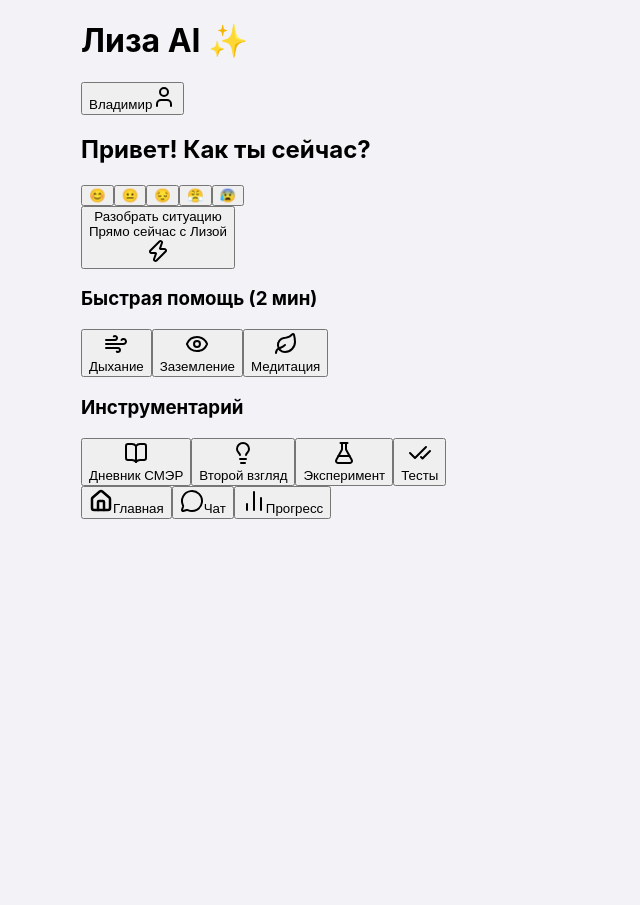
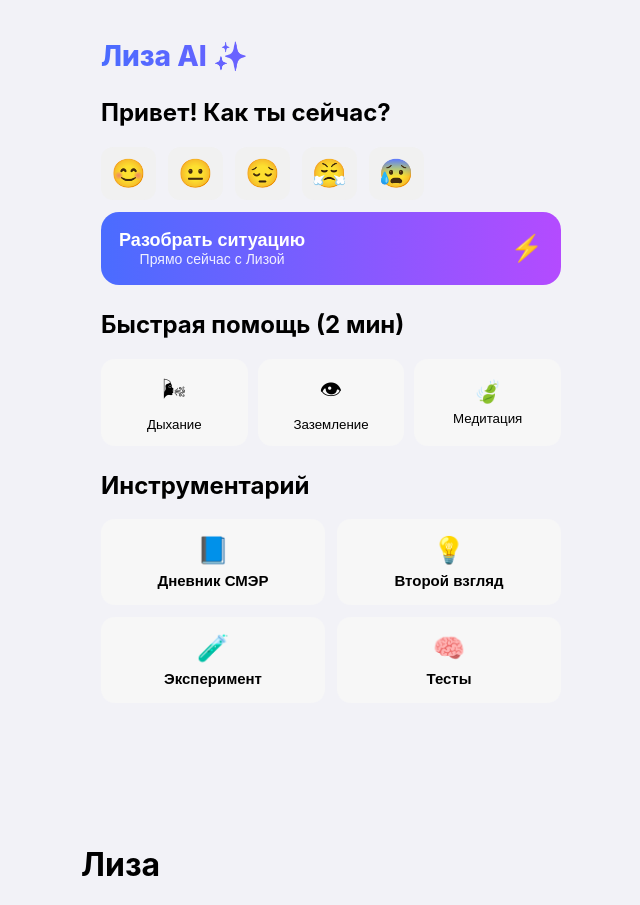
Before and after one commit to v8152123-blip/liza-web, a React (Vite) app: page / in a window 1280 px wide. Shown: the top 905 px of the page, without its empty margins (309-949 px from the left). Built offline with nearby package versions, Linux system fonts and the light colour scheme.

Commit message:
главный экна

```diff
--- a/src/App.jsx
+++ b/src/App.jsx
@@ -1,36 +1,18 @@
-import React, { useState, useEffect } from 'react';
-import HomeView from './components/HomeView';
-import ChatView from './components/ChatView';
-import TabBar from './components/TabBar';
+import HomeView from "./components/HomeView";
+import ChatView from "./components/ChatView";
+import { useState } from "react";
 
-function App() {
-  const [activeTab, setActiveTab] = useState('home');
+export default function App() {
+  const [messages, setMessages] = useState([]);
 
-  useEffect(() => {
-    // Инициализация Telegram Mini App
-    const tg = window.Telegram?.WebApp;
-    if (tg) {
-      tg.ready();
-      tg.expand(); // Разворачиваем на весь экран
-
-      // Можно задать цвет хедера под наш фон
-      tg.setHeaderColor('#F2F2F7');
-    }
-  }, []);
+  const sendToChat = (text) => {
+    setMessages((prev) => [...prev, { text, isUser: true }]);
+  };
 
   return (
-    <div className="h-screen flex flex-col bg-[#F2F2F7] overflow-hidden">
-      {/* Область контента */}
-      <div className="flex-1 overflow-y-auto">
-        {activeTab === 'home' && <HomeView setActiveTab={setActiveTab} />}
-        {activeTab === 'chat' && <ChatView />}
-        {/* Здесь позже добавим ProfileView */}
-      </div>
-
-      {/* Нижнее меню навигации */}
-      <TabBar activeTab={activeTab} setActiveTab={setActiveTab} />
-    </div>
+    <>
+      <HomeView onSendToChat={sendToChat} />
+      <ChatView messages={messages} />
+    </>
   );
 }
-
-export default App;
--- a/src/components/ChatView.jsx
+++ b/src/components/ChatView.jsx
@@ -1,111 +1,94 @@
 import React, { useState, useEffect, useRef } from 'react';
-import { Send, Info, Trash2 } from 'lucide-react';
+import { Send } from 'lucide-react';
 import { motion } from 'framer-motion';
 
 const ChatView = () => {
   const [inputText, setInputText] = useState('');
   const [messages, setMessages] = useState([]);
   const [isTyping, setIsTyping] = useState(false);
-
   const messagesEndRef = useRef(null);
 
-  // Инициализация (добавь вызов haptic, если нужно)
   useEffect(() => {
-    // В Telegram Mini App:
-    if (window.Telegram?.WebApp) {
-      window.Telegram.WebApp.ready();
-    }
-
-    const savedMessages = localStorage.getItem('liza_chat_history');
-    if (savedMessages) {
-      setMessages(JSON.parse(savedMessages));
-    } else {
-      setMessages([{
-        id: '1',
-        text: "Привет! 👋 Я Лиза, твоя точка опоры. Как ты себя чувствуешь сегодня?",
-        isUser: false
-      }]);
-    }
+    // Начальное сообщение
+    setMessages([{
+      id: '1',
+      text: "Привет! 👋 Я Лиза. Как ты себя чувствуешь?",
+      isUser: false
+    }]);
   }, []);
 
   useEffect(() => {
     messagesEndRef.current?.scrollIntoView({ behavior: 'smooth' });
   }, [messages, isTyping]);
 
-  const handleSend = async () => {
-    if (!inputText.trim() || isTyping) return;
-
-    // Легкая вибрация при нажатии
+  const handleSend = () => {
+    if (!inputText.trim()) return;
     window.Telegram?.WebApp?.HapticFeedback?.impactOccurred('light');
 
-    const userText = inputText.trim();
+    const userMsg = { id: Date.now().toString(), text: inputText, isUser: true };
+    setMessages(prev => [...prev, userMsg]);
     setInputText('');
-    setMessages(prev => [...prev, { id: Date.now().toString(), text: userText, isUser: true }]);
     setIsTyping(true);
 
-    try {
-      const response = await fetch('https://api.gemini-liza.ru/v1/chat', {
-        method: 'POST',
-        headers: { 'Content-Type': 'application/json' },
-        body: JSON.stringify({ prompt: userText, model: "gemini-2.5-flash" })
-      });
-      const data = await response.json();
-      setMessages(prev => [...prev, { id: Date.now().toString(), text: data.reply || "...", isUser: false }]);
+    // Имитация ответа
+    setTimeout(() => {
+      setMessages(prev => [...prev, { id: (Date.now()+1).toString(), text: "Я здесь, слушаю тебя.", isUser: false }]);
+      setIsTyping(false);
       window.Telegram?.WebApp?.HapticFeedback?.notificationOccurred('success');
-    } catch (e) {
-      console.error(e);
-    } finally {
-      setIsTyping(false);
-    }
+    }, 1500);
   };
 
   return (
     <div className="flex flex-col h-screen bg-[#F2F2F7]">
-      {/* ХЕДЕР В СТИЛЕ IOS */}
-      <div className="bg-[#F2F2F7]/80 backdrop-blur-xl px-5 py-4 border-b border-black/5 z-10">
-        <h1 className="text-[28px] font-bold tracking-tight text-gray-900">Лиза</h1>
+      {/* --- IOS ХЕДЕР (GLASS EFFECT) --- */}
+      <div className="sticky top-0 bg-[#F2F2F7]/80 backdrop-blur-2xl border-b border-black/5 px-6 py-4 pt-10 z-20">
+        <h1 className="text-[17px] font-semibold text-center">Лиза</h1>
       </div>
 
-      {/* СПИСОК СООБЩЕНИЙ */}
-      <div className="flex-1 overflow-y-auto p-4 space-y-4">
+      {/* --- СООБЩЕНИЯ --- */}
+      <div className="flex-1 overflow-y-auto px-4 py-6 space-y-4">
         {messages.map((m) => (
-          <div key={m.id} className={`flex ${m.isUser ? 'justify-end' : 'justify-start'}`}>
-            <div className={`max-w-[85%] px-5 py-3 shadow-[0_2px_8px_rgba(0,0,0,0.06)] ${
+          <motion.div
+            initial={{ opacity: 0, y: 10 }} animate={{ opacity: 1, y: 0 }}
+            key={m.id}
+            className={`flex ${m.isUser ? 'justify-end' : 'justify-start'}`}
+          >
+            <div className={`max-w-[80%] px-4 py-2.5 text-[17px] leading-[1.3] ${
                 m.isUser
-                  ? 'bg-[#007AFF] text-white rounded-[20px] rounded-br-[6px]'
-                  : 'bg-white text-gray-900 rounded-[20px] rounded-bl-[6px]'
+                  ? 'bg-[#007AFF] text-white rounded-[18px] rounded-br-[4px]'
+                  : 'bg-white text-black rounded-[18px] rounded-bl-[4px] shadow-sm'
               }`}>
-              <p className="text-[17px] leading-6 font-medium">{m.text}</p>
+              {m.text}
             </div>
-          </div>
+          </motion.div>
         ))}
         {isTyping && (
           <div className="flex justify-start">
-            <div className="bg-white shadow-sm px-5 py-4 rounded-[20px] rounded-bl-[6px] flex gap-1.5">
-              <motion.div animate={{ opacity: [0.3, 1, 0.3] }} transition={{ repeat: Infinity, duration: 1 }} className="w-2 h-2 bg-gray-300 rounded-full" />
-              <motion.div animate={{ opacity: [0.3, 1, 0.3] }} transition={{ repeat: Infinity, duration: 1, delay: 0.2 }} className="w-2 h-2 bg-gray-300 rounded-full" />
-              <motion.div animate={{ opacity: [0.3, 1, 0.3] }} transition={{ repeat: Infinity, duration: 1, delay: 0.4 }} className="w-2 h-2 bg-gray-300 rounded-full" />
+            <div className="bg-white px-5 py-3 rounded-[18px] rounded-bl-[4px] shadow-sm flex gap-1.5">
+              <motion.div animate={{ opacity: [0.3, 1, 0.3] }} transition={{ repeat: Infinity, duration: 1 }} className="w-2 h-2 bg-gray-400 rounded-full" />
+              <motion.div animate={{ opacity: [0.3, 1, 0.3] }} transition={{ repeat: Infinity, duration: 1, delay: 0.2 }} className="w-2 h-2 bg-gray-400 rounded-full" />
+              <motion.div animate={{ opacity: [0.3, 1, 0.3] }} transition={{ repeat: Infinity, duration: 1, delay: 0.4 }} className="w-2 h-2 bg-gray-400 rounded-full" />
             </div>
           </div>
         )}
         <div ref={messagesEndRef} />
       </div>
 
-      {/* ПОЛЕ ВВОДА */}
-      <div className="p-4 bg-[#F2F2F7] pb-8">
-        <div className="flex items-end gap-3 bg-white rounded-[24px] p-2 shadow-sm border border-black/5">
+      {/* --- ПОЛЕ ВВОДА (IOS STYLE) --- */}
+      <div className="p-3 bg-[#F2F2F7] border-t border-black/5 pb-8">
+        <div className="flex items-end gap-2 bg-white rounded-[20px] p-1.5 shadow-[0_1px_3px_rgba(0,0,0,0.1)]">
           <textarea
             value={inputText}
             onChange={(e) => setInputText(e.target.value)}
             className="flex-1 bg-transparent px-3 py-2 outline-none text-[17px] max-h-[100px] resize-none"
-            placeholder="Сообщение..."
+            placeholder="Сообщение"
             rows={1}
           />
           <button
             onClick={handleSend}
-            className={`p-3 rounded-full transition-all ${inputText.trim() ? 'bg-[#007AFF] text-white' : 'bg-gray-200 text-gray-400'}`}
+            className={`p-2 rounded-full transition-all ${inputText.trim() ? 'bg-[#007AFF] text-white' : 'bg-gray-200 text-gray-400'}`}
           >
-            <Send className="w-5 h-5" />
+            <Send className="w-5 h-5 fill-current" />
           </button>
         </div>
       </div>
--- /dev/null
+++ b/src/components/HomeView.css
@@ -0,0 +1,111 @@
+.home-container {
+  padding: 20px;
+  padding-bottom: 120px;
+}
+
+.header .logo {
+  font-size: 28px;
+  font-weight: 800;
+  background: linear-gradient(90deg, #4a6cff, #b44bff);
+  -webkit-background-clip: text;
+  color: transparent;
+}
+
+.block {
+  margin-top: 25px;
+}
+
+.mood-row {
+  display: flex;
+  gap: 12px;
+  margin: 12px 0;
+}
+
+.mood-btn {
+  font-size: 28px;
+  padding: 10px;
+  border-radius: 12px;
+  border: none;
+  background: #f1f1f1;
+  cursor: pointer;
+  transition: 0.2s;
+}
+
+.mood-btn.active {
+  background: #d7e3ff;
+  transform: scale(1.1);
+}
+
+.analyze-btn {
+  width: 100%;
+  padding: 18px;
+  border-radius: 18px;
+  border: none;
+  background: linear-gradient(90deg, #4a6cff, #b44bff);
+  color: white;
+  display: flex;
+  justify-content: space-between;
+  align-items: center;
+  cursor: pointer;
+}
+
+.analyze-title {
+  font-size: 18px;
+  font-weight: 700;
+}
+
+.analyze-sub {
+  font-size: 14px;
+  opacity: 0.9;
+}
+
+.bolt {
+  font-size: 26px;
+}
+
+.quick-row {
+  display: flex;
+  gap: 10px;
+}
+
+.quick-item {
+  flex: 1;
+  padding: 14px;
+  border-radius: 14px;
+  background: #f7f7f7;
+  border: none;
+  cursor: pointer;
+  text-align: center;
+}
+
+.quick-icon {
+  font-size: 22px;
+  display: block;
+  margin-bottom: 6px;
+}
+
+.tools-grid {
+  display: grid;
+  grid-template-columns: 1fr 1fr;
+  gap: 12px;
+}
+
+.tool-card {
+  padding: 16px;
+  border-radius: 14px;
+  background: #f7f7f7;
+  border: none;
+  cursor: pointer;
+  text-align: center;
+}
+
+.tool-icon {
+  font-size: 26px;
+  display: block;
+  margin-bottom: 6px;
+}
+
+.tool-title {
+  font-size: 15px;
+  font-weight: 600;
+}
--- a/src/components/HomeView.jsx
+++ b/src/components/HomeView.jsx
@@ -1,13 +1,12 @@
-import React, { useState } from 'react';
-import { motion } from 'framer-motion';
-import { Wind, Eye, Leaf, BookOpen, Lightbulb, FlaskConical, CheckCheck, Zap, User } from 'lucide-react';
+import { useState } from "react";
+import "./HomeView.css";
 
-const HomeView = () => {
+export default function HomeView({ onSendToChat }) {
+  const moods = ["😊", "😐", "😔", "😤", "😰"];
   const [selectedMood, setSelectedMood] = useState(null);
-  const moods = ["😊", "😐", "😔", "😤", "😰"];
 
-  const getMoodDescription = (mood) => {
-    switch (mood) {
+  const moodDescription = (m) => {
+    switch (m) {
       case "😊": return "Радость, Отлично, Спокойно";
       case "😐": return "Нейтрально, Ровно, Без эмоций";
       case "😔": return "Усталость, Апатия, Подавленность";
@@ -17,85 +16,93 @@ const HomeView = () => {
     }
   };
 
+  const handleAnalyze = () => {
+    if (!selectedMood) return onSendToChat("Привет, Лиза. Давай поговорим.");
+    const text = `Лиза, я сейчас чувствую: ${moodDescription(selectedMood)}. Давай разберём моё состояние.`;
+    onSendToChat(text);
+  };
+
+  const quickTools = [
+    { id: "breath", title: "Дыхание", icon: "🌬" },
+    { id: "ground", title: "Заземление", icon: "👁" },
+    { id: "medit", title: "Медитация", icon: "🍃" }
+  ];
+
+  const tools = [
+    { id: "smer", title: "Дневник СМЭР", icon: "📘" },
+    { id: "dispute", title: "Второй взгляд", icon: "💡" },
+    { id: "experiment", title: "Эксперимент", icon: "🧪" },
+    { id: "tests", title: "Тесты", icon: "🧠" }
+  ];
+
   return (
-    <div className="min-h-screen bg-[#F2F2F7] text-gray-900 pb-24 font-sans px-5">
-      {/* --- ХЕДЕР --- */}
-      <div className="flex items-center justify-between pt-8 pb-6">
-        <h1 className="text-[34px] font-bold tracking-tight">
-          Лиза <span className="text-blue-600">AI</span> ✨
-        </h1>
-        <button className="flex items-center gap-2 bg-white px-4 py-2 rounded-full shadow-sm border border-black/5">
-          <span className="text-[14px] font-semibold">Владимир</span>
-          <User className="text-gray-400 w-5 h-5" />
+    <div className="home-container">
+
+      {/* Header */}
+      <div className="header">
+        <h1 className="logo">Лиза AI ✨</h1>
+      </div>
+
+      {/* Mood */}
+      <div className="block">
+        <h2>Привет! Как ты сейчас?</h2>
+
+        <div className="mood-row">
+          {moods.map((m) => (
+            <button
+              key={m}
+              className={`mood-btn ${selectedMood === m ? "active" : ""}`}
+              onClick={() => setSelectedMood(m)}
+            >
+              {m}
+            </button>
+          ))}
+        </div>
+
+        <button className="analyze-btn" onClick={handleAnalyze}>
+          <div>
+            <div className="analyze-title">Разобрать ситуацию</div>
+            <div className="analyze-sub">{moodDescription(selectedMood)}</div>
+          </div>
+          <span className="bolt">⚡️</span>
         </button>
       </div>
 
-      {/* --- НАСТРОЕНИЕ --- */}
-      <div className="mb-8">
-        <h2 className="text-[22px] font-bold mb-4">Привет! Как ты сейчас?</h2>
-        <div className="flex justify-between gap-2 mb-4">
-          {moods.map((emoji) => (
-            <motion.button
-              key={emoji}
-              whileTap={{ scale: 0.92 }}
-              onClick={() => setSelectedMood(emoji)}
-              className={`w-[60px] h-[60px] text-[28px] rounded-2xl flex items-center justify-center transition-all ${
-                selectedMood === emoji ? 'bg-white ring-2 ring-blue-500 shadow-md' : 'bg-white shadow-sm'
-              }`}
+      {/* Quick help */}
+      <div className="block">
+        <h2>Быстрая помощь (2 мин)</h2>
+
+        <div className="quick-row">
+          {quickTools.map((t) => (
+            <button
+              key={t.id}
+              className="quick-item"
+              onClick={() => onSendToChat(`Хочу выполнить технику: ${t.title}`)}
             >
-              {emoji}
-            </motion.button>
+              <span className="quick-icon">{t.icon}</span>
+              <span>{t.title}</span>
+            </button>
           ))}
-        </div>
-
-        <motion.button
-          whileTap={{ scale: 0.98 }}
-          className="w-full p-5 rounded-[24px] flex items-center justify-between text-white shadow-lg bg-gradient-to-r from-blue-600 to-purple-600"
-        >
-          <div className="text-left">
-            <div className="text-[17px] font-bold">Разобрать ситуацию</div>
-            <div className="text-[14px] font-medium opacity-90">{getMoodDescription(selectedMood)}</div>
-          </div>
-          <Zap className="text-yellow-300 w-7 h-7 fill-current" />
-        </motion.button>
-      </div>
-
-      {/* --- БЫСТРАЯ ПОМОЩЬ --- */}
-      <div className="mb-8">
-        <h3 className="text-[20px] font-bold mb-4">Быстрая помощь (2 мин)</h3>
-        <div className="grid grid-cols-3 gap-3">
-          <QuickHelpItem title="Дыхание" icon={Wind} bg="bg-green-100" color="text-green-600" />
-          <QuickHelpItem title="Заземление" icon={Eye} bg="bg-orange-100" color="text-orange-600" />
-          <QuickHelpItem title="Медитация" icon={Leaf} bg="bg-blue-100" color="text-blue-600" />
         </div>
       </div>
 
-      {/* --- ИНСТРУМЕНТАРИЙ --- */}
-      <div>
-        <h3 className="text-[20px] font-bold mb-4">Инструментарий</h3>
-        <div className="grid grid-cols-2 gap-3">
-          <ToolItem title="Дневник СМЭР" icon={BookOpen} color="bg-purple-500" />
-          <ToolItem title="Второй взгляд" icon={Lightbulb} color="bg-yellow-400" />
-          <ToolItem title="Эксперимент" icon={FlaskConical} color="bg-orange-500" />
-          <ToolItem title="Тесты" icon={CheckCheck} color="bg-cyan-500" />
+      {/* Tools */}
+      <div className="block">
+        <h2>Инструментарий</h2>
+
+        <div className="tools-grid">
+          {tools.map((t) => (
+            <button
+              key={t.id}
+              className="tool-card"
+              onClick={() => onSendToChat(`Запусти инструмент: ${t.title}`)}
+            >
+              <span className="tool-icon">{t.icon}</span>
+              <span className="tool-title">{t.title}</span>
+            </button>
+          ))}
         </div>
       </div>
     </div>
   );
-};
-
-const QuickHelpItem = ({ title, icon: Icon, bg, color }) => (
-  <motion.button whileTap={{ scale: 0.95 }} className="bg-white p-4 rounded-[24px] flex flex-col items-center gap-3 shadow-sm border border-black/5">
-    <div className={`p-3 rounded-full ${bg}`}><Icon className={`w-6 h-6 ${color}`} /></div>
-    <span className="text-[13px] font-bold">{title}</span>
-  </motion.button>
-);
-
-const ToolItem = ({ title, icon: Icon, color }) => (
-  <motion.button whileTap={{ scale: 0.95 }} className="bg-white p-5 rounded-[24px] flex items-center gap-4 shadow-sm border border-black/5">
-    <div className={`p-3 rounded-[16px] ${color}`}><Icon className="w-6 h-6 text-white" /></div>
-    <span className="text-[15px] font-bold">{title}</span>
-  </motion.button>
-);
-
-export default HomeView;
+}
--- a/src/components/TabBar.jsx
+++ b/src/components/TabBar.jsx
@@ -1,6 +1,5 @@
 import React from 'react';
 import { Home, MessageCircle, BarChart2 } from 'lucide-react';
-import { motion } from 'framer-motion';
 
 const TabBar = ({ activeTab, setActiveTab }) => {
   const tabs = [
@@ -10,9 +9,8 @@ const TabBar = ({ activeTab, setActiveTab }) => {
   ];
 
   return (
-    // Добавили чуть больше высоты и более мягкий размытый фон
-    <div className="fixed bottom-0 left-0 right-0 bg-[#F9F9F9]/80 backdrop-blur-2xl border-t border-black/5 pb-safe pt-2">
-      <div className="flex justify-around items-center max-w-md mx-auto h-16">
+    <div className="fixed bottom-0 left-0 right-0 bg-[#F9F9F9]/80 backdrop-blur-2xl border-t border-black/10 pb-[env(safe-area-inset-bottom)] pt-2 z-50">
+      <div className="flex justify-around items-center max-w-md mx-auto h-[48px]">
         {tabs.map((tab) => {
           const Icon = tab.icon;
           const isActive = activeTab === tab.id;
@@ -21,19 +19,18 @@ const TabBar = ({ activeTab, setActiveTab }) => {
             <button
               key={tab.id}
               onClick={() => {
-                // Добавляем тактильный отклик для iOS
                 window.Telegram?.WebApp?.HapticFeedback?.selectionChanged();
                 setActiveTab(tab.id);
               }}
-              className={`flex flex-col items-center gap-1 transition-all duration-300 ${
+              className={`flex flex-col items-center justify-center w-full h-full transition-colors duration-200 ${
                 isActive ? 'text-[#007AFF]' : 'text-gray-400'
               }`}
             >
               <Icon
-                className={`w-6 h-6 transition-transform duration-300 ${isActive ? 'scale-110' : 'scale-100'}`}
+                className="w-6 h-6 mb-0.5"
                 strokeWidth={isActive ? 2.5 : 2}
               />
-              <span className="text-[10px] font-semibold tracking-wide">{tab.label}</span>
+              <span className="text-[10px] font-semibold">{tab.label}</span>
             </button>
           );
         })}
```
